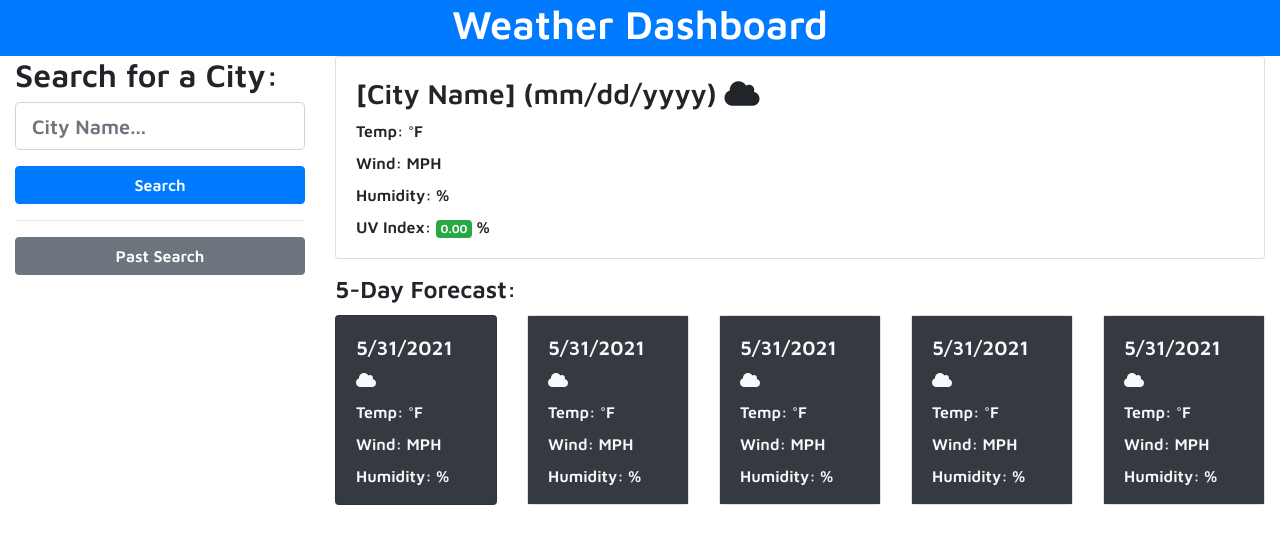
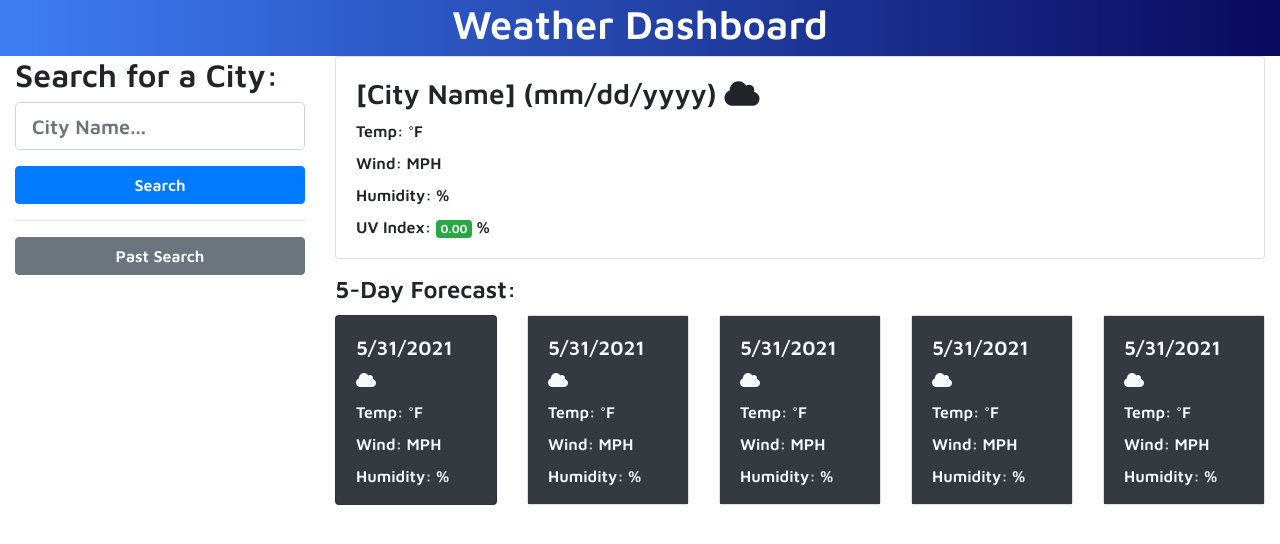
Before and after one commit to danshoup/weather_dashboard, a plain HTML site: page index.html in a window 1280 px wide. Drawn offline with nearby package versions, Linux system fonts and the light colour scheme.

Commit message:
readme screenshot updated

```diff
--- a/assets/css/style.css
+++ b/assets/css/style.css
@@ -1,5 +1,10 @@
+
 body {
     font-family: 'Maven Pro', sans-serif;
     font-size: 16px;
     line-height: 1;
   }
+
+  header {
+    background-image: linear-gradient(to right, rgb(62, 126, 245), rgb(9, 9, 94));
+  }
```
Also changed, not shown: assets/images/weatherdashboadtemp.png (added), assets/js/script.js (line endings or trailing spaces), 1 other file.
